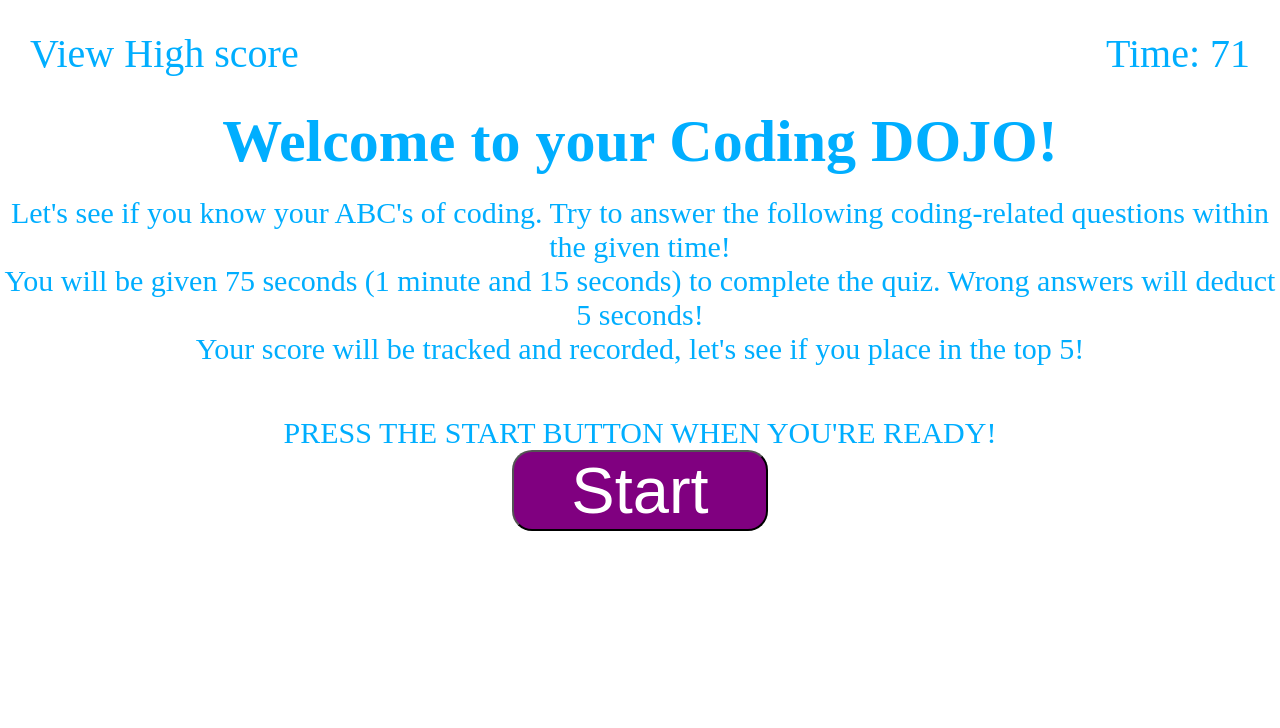
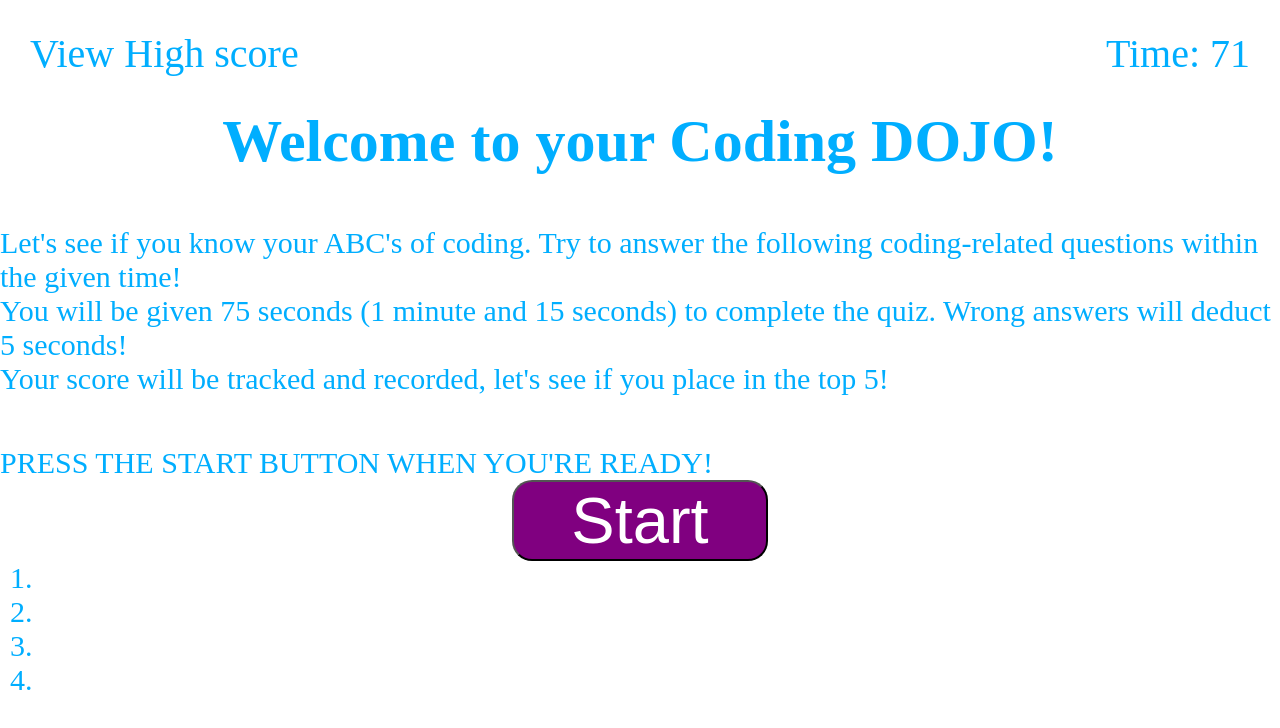
Before and after one commit to gsaaad/Coding-Dojo-JS, a plain HTML site: page index.html in a window 1280 px wide. Drawn offline with Linux system fonts and the light colour scheme.

Commit message:
Added more class names and structure for quiz outputs

```diff
--- a/index.html
+++ b/index.html
@@ -9,31 +9,42 @@
   </head>
   <body>
     <nav>
-      <p id="score">View High score</p>
+      <p id="score" class="highscore">View High score</p>
       <p class="time" id="time">Time:</p>
     </nav>
     <main class="container">
+      <div class="intro" id="intro">
         <div class="align-center">
           <h1>Welcome to your Coding DOJO!</h1>
         </div>
-      <div class="container-p">
+        <div class="give_space">
           <p>
             Let's see if you know your ABC's of coding. Try to answer the
             following coding-related questions within the given time!
           </p>
           <p>
-          You will be given 75 seconds (1 minute and 15 seconds) to complete the
-          quiz. Wrong answers will deduct 5 seconds!
+            You will be given 75 seconds (1 minute and 15 seconds) to complete
+            the quiz. Wrong answers will deduct 5 seconds!
           </p>
           <p>
-          Your score will be tracked and recorded, let's see if you place in the
-          top 5!
+            Your score will be tracked and recorded, let's see if you place in
+            the top 5!
           </p>
           <p class="give_space">PRESS THE START BUTTON WHEN YOU'RE READY!</p>
         </div>
         <div class="align-center">
           <button class="btn-start" id="btn-start">Start</button>
         </div>
+      </div>
+      <div class="quiz" id="quiz">
+        <h3 id="question"></h3>
+        <ol>
+          <li class="quiz-option" id="A1"></li>
+          <li class="quiz-option" id="A2"></li>
+          <li class="quiz-option" id="A3"></li>
+          <li class="quiz-option" id="A4"></li>
+        </ol>
+      </div>
     </main>
 
     <script src="./assets/js/script.js"></script>
```
Lines whose indentation alone changed are shown as unchanged.
